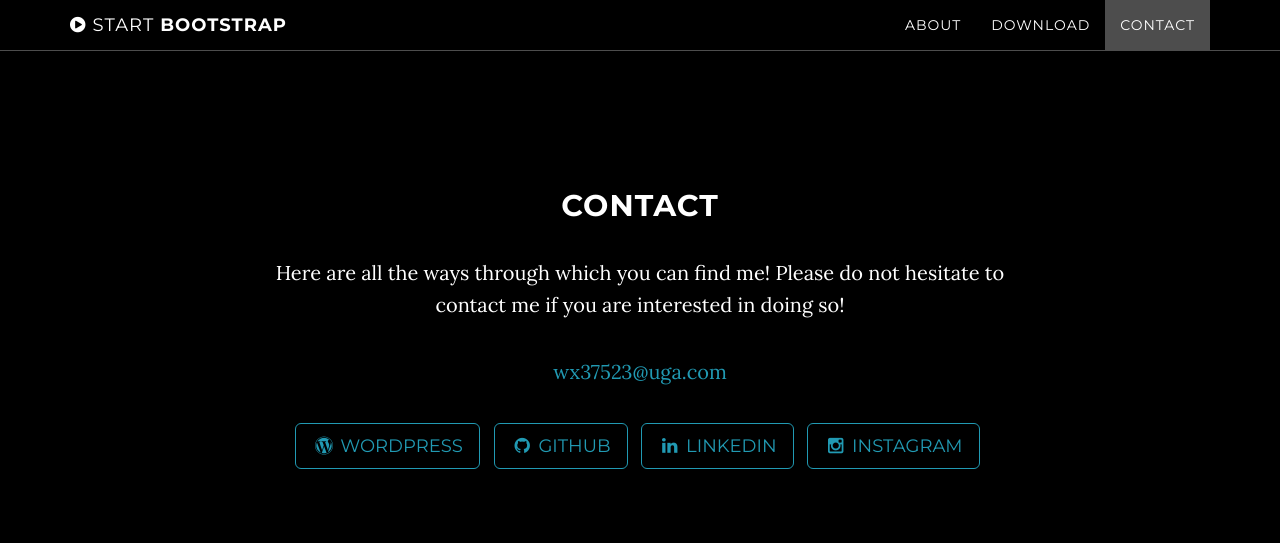
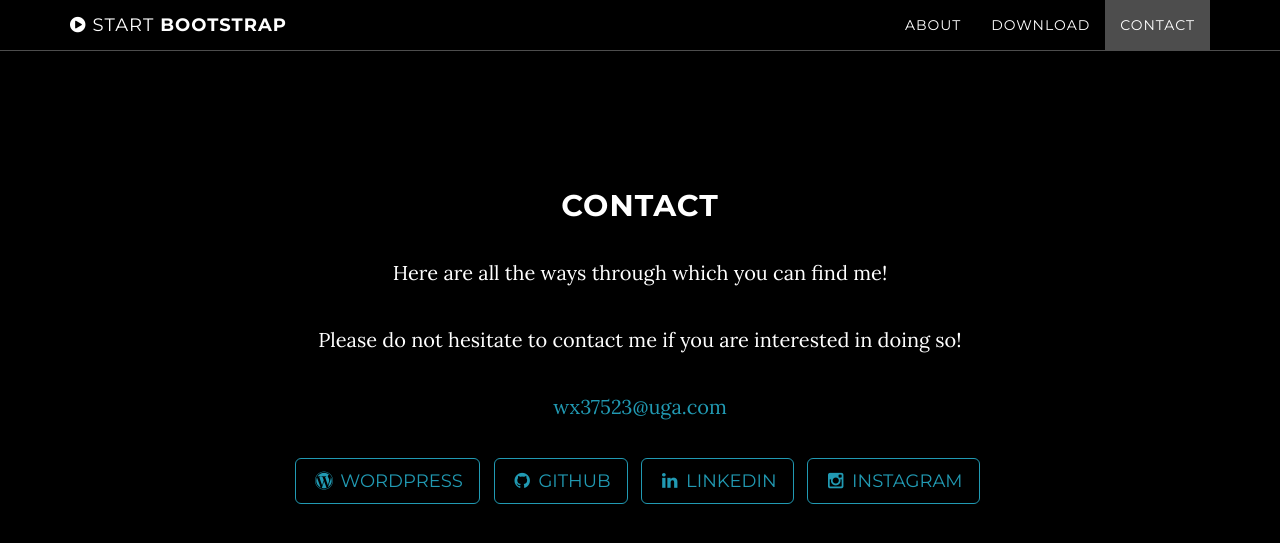
Before and after one commit to WeiwenXu21/WeiwenXu21.github.io, a Jekyll site: the page built from index.html, in a window 1280 px wide and 900 px high, scrolled down 2156 px. Shown: the top 543 px of the window. Built offline with Jekyll 4.4.1, drawn with Linux system fonts in a browser that asks for light colours.

Commit message:
fixed bug

```diff
--- a/_includes/contact.html
+++ b/_includes/contact.html
@@ -3,7 +3,8 @@
         <div class="row">
             <div class="col-lg-8 col-lg-offset-2">
                 <h2>Contact</h2>
-                <p>Here are all the ways through which you can find me! Please do not hesitate to contact me if you are interested in doing so!</p>
+                <p>Here are all the ways through which you can find me!</p>
+                <p> Please do not hesitate to contact me if you are interested in doing so!</p>
                 <p><a href="mailto:{{ site.email }}">{{ site.email }}</a>
                 </p>
                 <ul class="list-inline banner-social-buttons">
```
